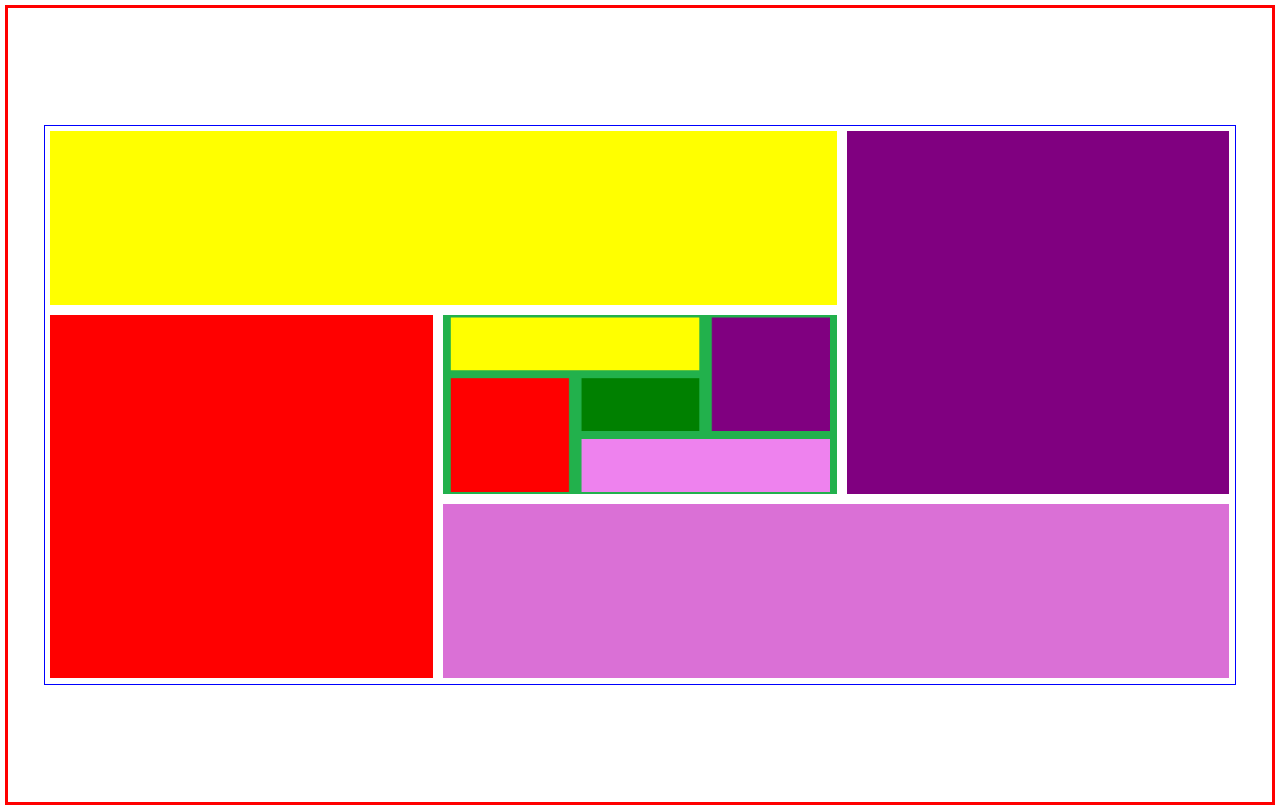
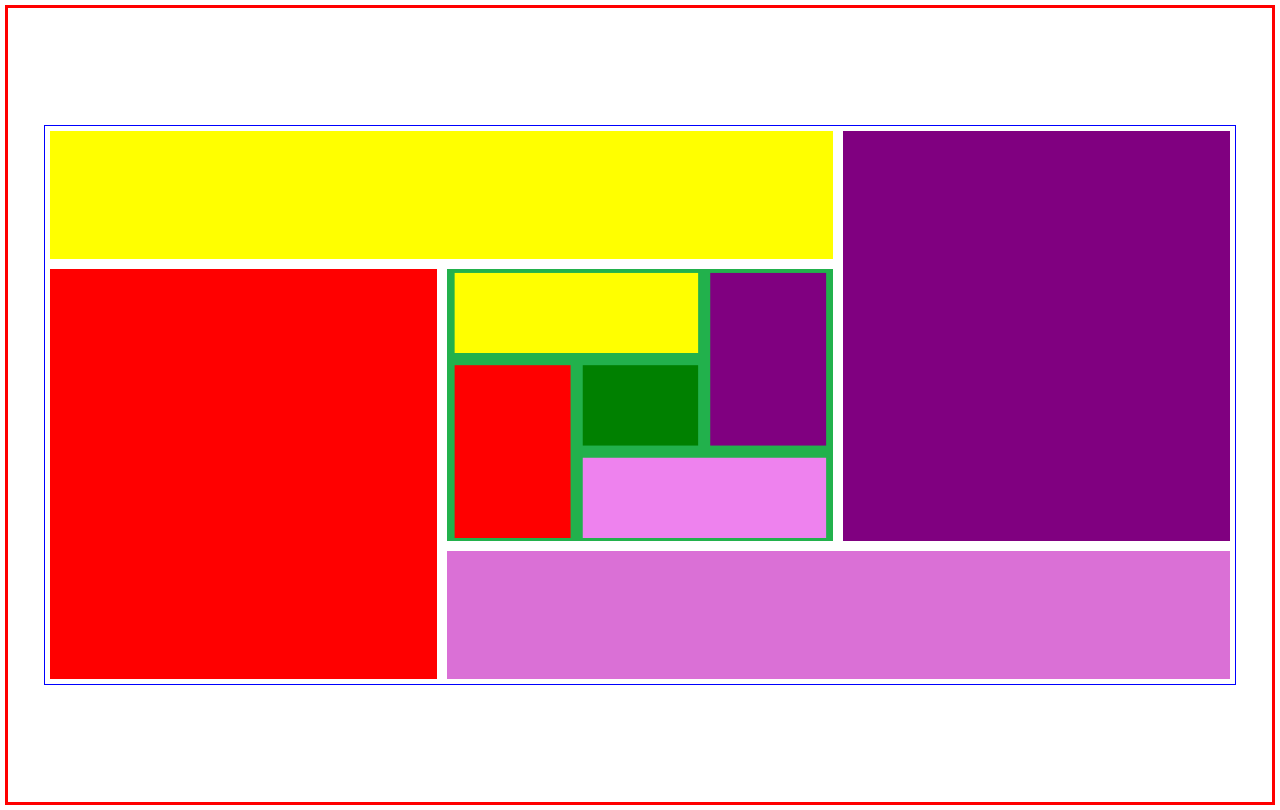
Before and after one commit to V-nitor/grid_new_pratical, a plain HTML site: page index.html in a window 1280 px wide. Drawn offline with Linux system fonts and the light colour scheme.

Commit message:
Part corrected

```diff
--- a/style.css
+++ b/style.css
@@ -14,45 +14,37 @@ body {
 
 section{
      display: grid;
-     grid-template-columns: 33% 34% 33%;
-     grid-template-rows: 33% 34% 33%;
+     grid-template-columns: 1fr 1fr 1fr;
+     grid-template-rows: 1fr 1fr 1fr;
+     grid-template-areas:
+          "yel yel pur"
+          "rd map pur"
+          "rd orc orc";
      width: 95%;
      height: 35rem;
      border: solid rgb( 0, 0, 255) 1px;
      gap: 10px;
-     /* --- The paddings below allow to take the gap above into consideration --- */
-     padding-right: 25.5px;
-     padding-bottom: 25.5px;
 }
 
 div:nth-child(1) {
      background: yellow;
-     grid-column-start: 1;
-     grid-column-end: span 2;
-     grid-row-start: 1;
+     grid-area: yel;
 }
 div:nth-child(2) {
      background: purple;
-     grid-column-start: 3;
-     grid-row-start: 1;
-     grid-row-end: span 2;
+     grid-area: pur;
 }
 #exercise-plan {
      width: 100%;
      height: 100%;
      padding: 0;
-     grid-column-start: 2;
-     grid-row-start: 2;
+     grid-area: map;
 }
 div:nth-child(4) {
      background: red;
-     grid-column-start: 1;
-     grid-row-start: 2;
-     grid-row-end: span 2;
+     grid-area: rd;
 }
 div:nth-child(5) {
      background: orchid;
-     grid-column-start: 2;
-     grid-column-end: span 2;
-     grid-row-start: 3;
+     grid-area: orc;
 }
```
Also changed, not shown: index.html (+1 -0 lines).
